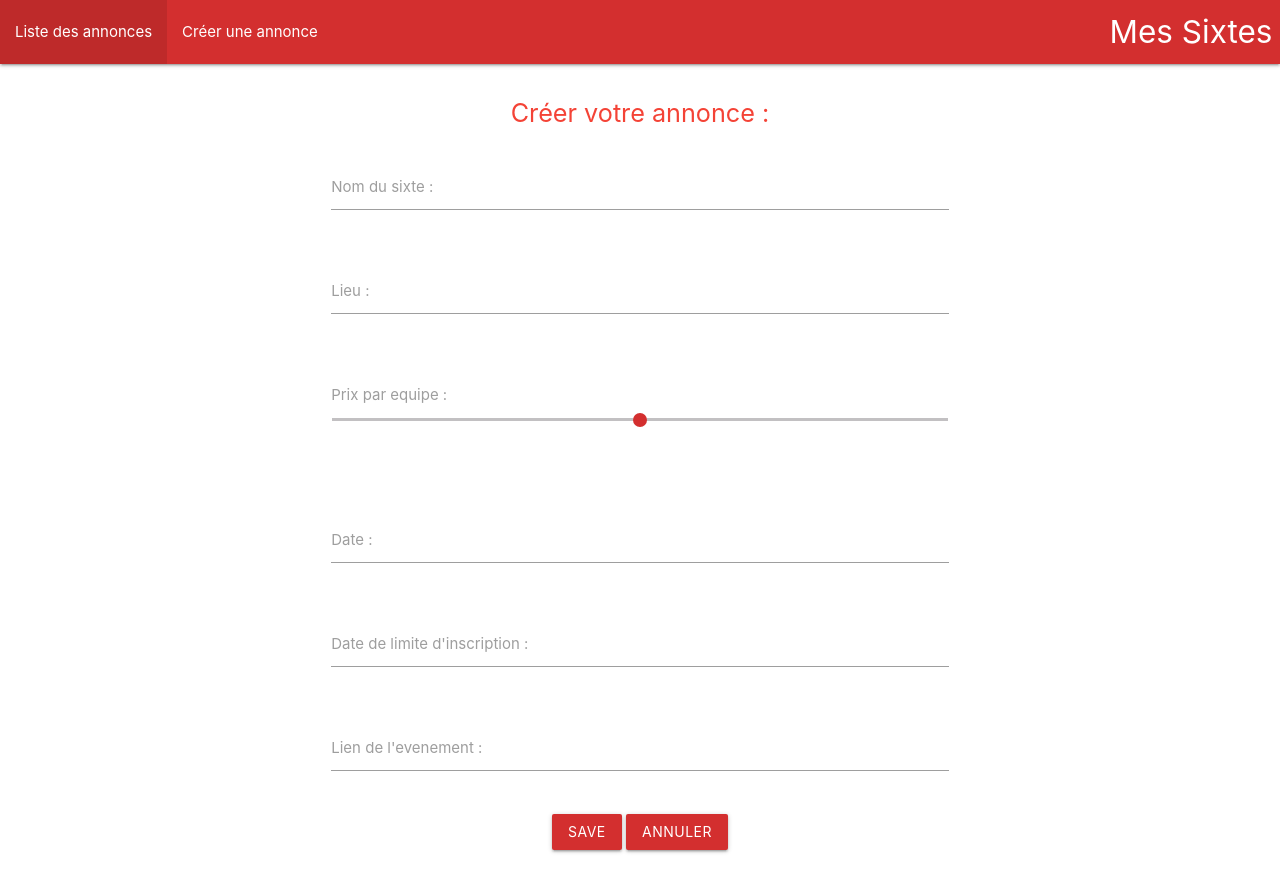
After one commit to maximecroteau/sixte-django, a Django app: template sixte/templates/menu/editad.html in a window 1280 px wide. The commit adds this page. Run offline with Django 3.2, Linux system fonts and the light colour scheme; the template is opened without the code that fills it, so the values that code supplies are empty; some libraries are stand-ins or nearby versions.

Commit message:
add edit on ads

```diff
--- /dev/null
+++ b/sixte/templates/menu/editad.html
@@ -0,0 +1,65 @@
+{% extends 'base.html' %}
+
+{% block content %}
+    <center>
+        <h2 class="flow-text red-text darken-2">Créer votre annonce :</h2>
+        <div class="row mt50">
+            <div class="col s6 offset-s3">
+                <form method="POST" class="post-form">
+                    {% csrf_token %}
+                    <div class="row">
+                        <div class="input-field col s12">
+                            <input type="text" value="{{ ads_edits.sixte_name }}" name="sixte_name" maxlength="40" required id="sixte_name">
+                            <label for="id_sixte_name">Nom du sixte :</label>
+                        </div>
+                    </div>
+
+                    <div class="row">
+                        <div class="input-field col s12">
+                            <input type="text" value="{{ ads_edits.sixte_location }}" name="sixte_location" maxlength="100" required id="sixte_location">
+                            <label for="id_sixte_location">Lieu :</label>
+                        </div>
+                    </div>
+
+                    <div class="row">
+                        <div class="input-field col s12">
+                            <label>Prix par equipe :</label>
+                            <p class="range-field">
+                                <input type="range" value="{{ ads_edits.sixte_prix }}" name="sixte_prix" maxlength="0" min="20" max="120" step="1" required id="sixte_prix"/>
+                            </p>
+                        </div>
+                    </div>
+
+                    <div class="row">
+                        <div class="input-field col s12">
+                            <label>Date : </label>
+                            <input type="text" value="{{ ads_edits.sixte_date }}" class="datepicker" id="sixte_date" name="sixte_date">
+                        </div>
+                    </div>
+
+                    <div class="row">
+                        <div class="input-field col s12">
+                            <label>Date de limite d'inscription : </label>
+                            <input type="text" value="{{ ads_edits.sixte_limit }}" class="datepicker" id="sixte_limit" name="sixte_limit">
+                        </div>
+                    </div>
+
+                    <div class="row">
+                        <div class="input-field col s12">
+                            <input type="text" name="sixte_link" value="{{ ads_edits.sixte_link }}" maxlength="200" required id="sixte_link">
+                            <label for="id_sixte_link">Lien de l'evenement :</label>
+                        </div>
+                    </div>
+
+                    <div class="form-group">
+                        <div class="col-md-offset-2 col-md-10">
+                            <button type="submit" class="btn btn-default red darken-2">Save</button>
+                            <a class="btn waves-effect red darken-2 btn-co" href="{% url 'home' %}">Annuler</a>
+                        </div>
+                    </div>
+                </form>
+            </div>
+        </div>
+    </center>
+
+{% endblock %}
--- a/sixte/templates/menu/home.html
+++ b/sixte/templates/menu/home.html
@@ -13,6 +13,7 @@
                     <th>Date et heure</th>
                     <th>Date limite d'inscription</th>
                     <th>Lien de l'evenement</th>
+                    <th>Edition</th>
                     <th>Supression</th>
                 </tr>
                 </thead>
@@ -25,6 +26,7 @@
                         <td>{{ ad.sixte_date }}</td>
                         <td>{{ ad.sixte_limit }}</td>
                         <td><a href="{{ ad.sixte_link }}">  <i class="material-icons">arrow_forward</i></a></td>
+                        <td><a href="{% url 'edit_ad' id=ad.id %}"><i class="material-icons">edit</i></a></td>
                         <td><a href="{% url 'del_ad' id=ad.id %}"><i class="material-icons">delete</i></a></td>
                     </tr>
                 {% empty %}
--- a/sixte/urls.py
+++ b/sixte/urls.py
@@ -6,4 +6,5 @@ urlpatterns = [
     path('', views.home, name='home'),
     path('createad', views.create_ad, name='createad'),
     path('del_ad/<int:id>', views.del_ad, name='del_ad'),
+    path('edit_ad/<int:id>', views.edit_ad, name='edit_ad'),
 ]
```
Also changed, not shown: sixte/views.py (+18 -0 lines).
